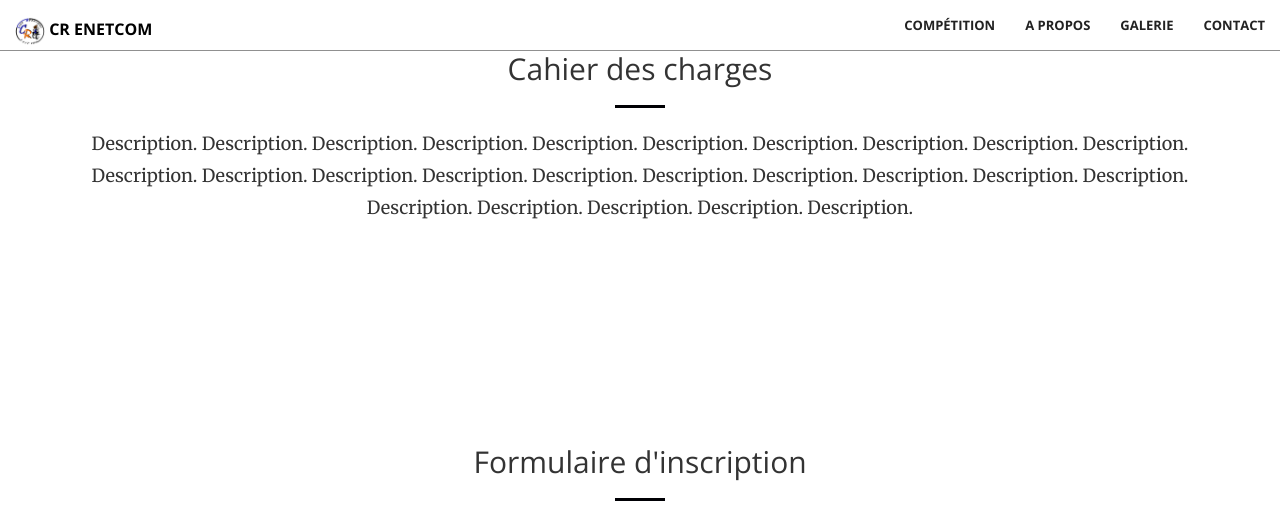
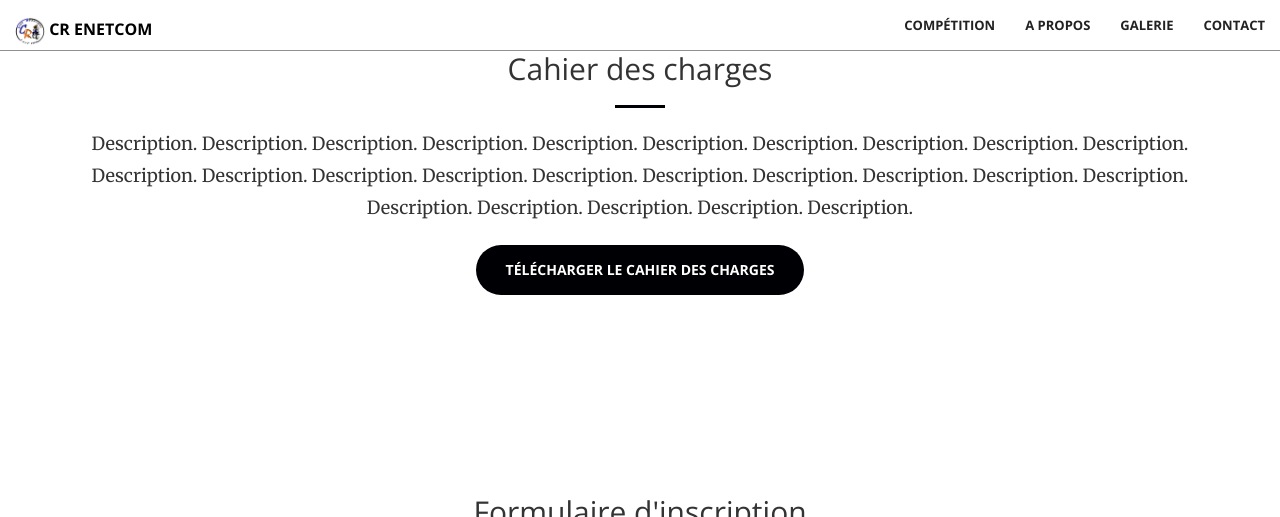
Before and after one commit to Eskander/cr.enetcom, a Jekyll site: the page built from enetrobots-linefollower.html, in a window 1280 px wide and 900 px high, scrolled down 599 px, cut to the strip 0-517 px from the top of the window. Built offline with Jekyll 4.4.1, drawn with Linux system fonts in a browser that asks for light colours.

Commit message:
Update competitions

```diff
--- a/_includes/enetrobots_allterrain_specifications.html
+++ b/_includes/enetrobots_allterrain_specifications.html
@@ -10,6 +10,7 @@
                     Description. Description. Description. Description. Description. Description. Description.
                     Description. Description. Description. Description.
                 </p>
+                <a href="#" class="btn btn-primary btn-xl">Télécharger le cahier des charges</a>
             </div>
         </div>
     </div>
--- a/_includes/enetrobots_linefollower_specifications.html
+++ b/_includes/enetrobots_linefollower_specifications.html
@@ -10,6 +10,7 @@
                     Description. Description. Description. Description. Description. Description. Description.
                     Description. Description. Description. Description.
                 </p>
+                <a href="#" class="btn btn-primary btn-xl">Télécharger le cahier des charges</a>
             </div>
         </div>
     </div>
--- a/_includes/enetrobots_sumo_specifications.html
+++ b/_includes/enetrobots_sumo_specifications.html
@@ -10,6 +10,7 @@
                     Description. Description. Description. Description. Description. Description. Description.
                     Description. Description. Description. Description.
                 </p>
+                <a href="#" class="btn btn-primary btn-xl">Télécharger le cahier des charges</a>
             </div>
         </div>
     </div>
```
